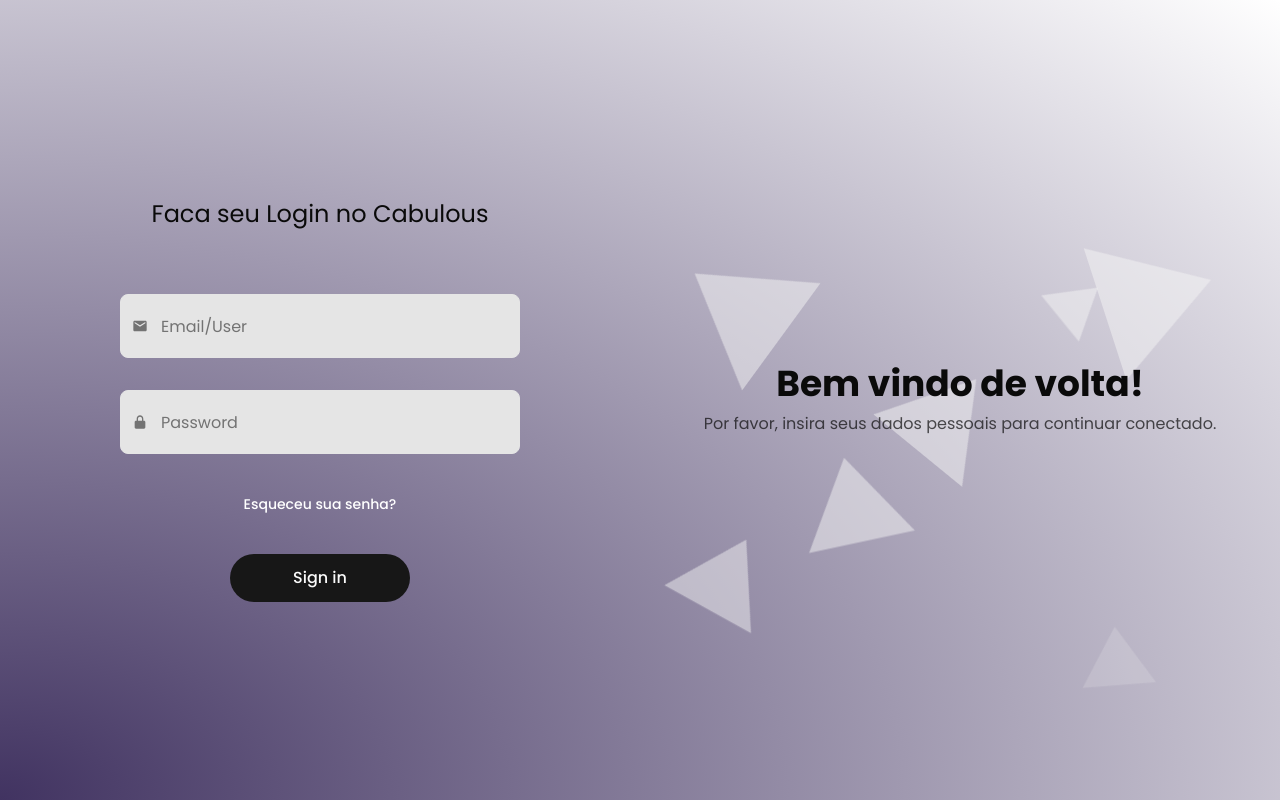
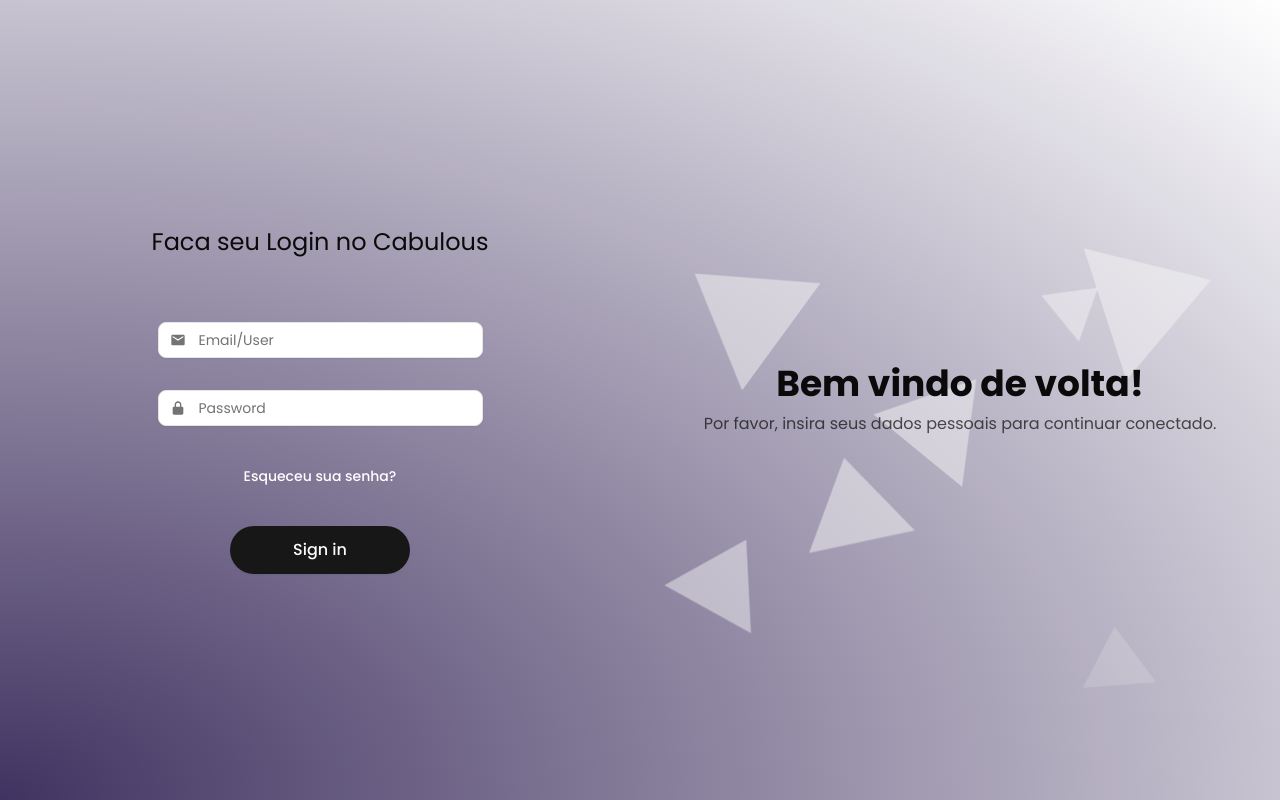
Before and after one commit to Cabulous-Corp/cabulous, a Next.js app in the folder app/web/: page /login in a window 1280 px wide. Built offline with nearby package versions, Linux system fonts and the light colour scheme.

Commit message:
fix: normalize shared shadcn primitives

```diff
--- a/app/web/components/ui/avatar.tsx
+++ b/app/web/components/ui/avatar.tsx
@@ -10,7 +10,7 @@
   return (
     <AvatarPrimitive.Root
       data-slot="avatar"
-      className={cn('relative flex size-8 shrink-0 overflow-hidden rounded-full', className)}
+      className={cn('relative flex size-8 shrink-0 overflow-hidden rounded-full bg-muted text-muted-foreground', className)}
       {...props}
     />
   )
@@ -33,7 +33,7 @@
   return (
     <AvatarPrimitive.Fallback
       data-slot="avatar-fallback"
-      className={cn('bg-muted flex size-full items-center justify-center rounded-full', className)}
+      className={cn('flex size-full items-center justify-center rounded-full bg-muted text-muted-foreground', className)}
       {...props}
     />
   )
--- a/app/web/components/ui/button.tsx
+++ b/app/web/components/ui/button.tsx
@@ -1,29 +1,28 @@
 import * as React from 'react'
+import { cva, type VariantProps } from 'class-variance-authority'
 import { Slot } from '@radix-ui/react-slot'
-import { cva, type VariantProps } from 'class-variance-authority'
 
 import { cn } from '@/utils/utils'
 
 const buttonVariants = cva(
-  "inline-flex items-center justify-center gap-2 whitespace-nowrap text-sm font-medium transition-all disabled:pointer-events-none disabled:opacity-50 [&_svg]:pointer-events-none [&_svg:not([class*='size-'])]:size-4 shrink-0 [&_svg]:shrink-0 outline-none focus-visible:ring-2 focus-visible:ring-ring focus-visible:ring-offset-2 aria-invalid:ring-destructive/20 dark:aria-invalid:ring-destructive/40 aria-invalid:border-destructive cursor-pointer",
+  'inline-flex shrink-0 items-center justify-center gap-2 whitespace-nowrap rounded-md text-sm font-medium transition-colors outline-none focus-visible:ring-2 focus-visible:ring-ring focus-visible:ring-offset-2 disabled:pointer-events-none disabled:opacity-50 [&_svg]:pointer-events-none [&_svg:not([class*="size-"])]:size-4 [&_svg]:shrink-0',
   {
     variants: {
       variant: {
-        default: 'bg-primary text-primary-foreground hover:bg-accent active:scale-[0.98]',
+        default: 'bg-primary text-primary-foreground shadow-xs hover:bg-primary/90',
         destructive:
-          'bg-destructive text-white hover:bg-destructive/90 focus-visible:ring-destructive/20 dark:focus-visible:ring-destructive/40 dark:bg-destructive active:scale-[0.98]',
-        outline:
-          'border-2 border-primary font-bold text-primary hover:bg-primary hover:text-primary-foreground active:scale-[0.98]',
-        secondary: 'bg-secondary text-secondary-foreground hover:bg-secondary/80 active:scale-[0.98]',
-        ghost: 'text-primary active:scale-[0.98] hover:bg-primary/11 transition-all',
+          'bg-destructive text-white shadow-xs hover:bg-destructive/90 focus-visible:ring-destructive/20 dark:bg-destructive/60',
+        outline: 'border border-input bg-background shadow-xs hover:bg-accent hover:text-accent-foreground',
+        secondary: 'bg-secondary text-secondary-foreground shadow-xs hover:bg-secondary/80',
+        ghost: 'hover:bg-accent hover:text-accent-foreground',
         link: 'text-primary underline-offset-4 hover:underline',
-        icebreaker: 'bg-background hover:bg-accent opacity-1',
+        icebreaker: 'bg-background text-foreground shadow-xs hover:bg-accent hover:text-accent-foreground',
       },
       size: {
         default: 'h-9 px-4 py-2 has-[>svg]:px-3',
-        sm: 'h-8 rounded-md gap-1.5 px-3 has-[>svg]:px-2.5',
-        lg: 'h-10 rounded-md px-6 has-[>svg]:px-4',
-        xl: 'h-12 rounded-lg px-8 has-[>svg]:px-8 text-base',
+        sm: 'h-8 rounded-md px-3 text-xs has-[>svg]:px-2.5',
+        lg: 'h-10 rounded-md px-8 has-[>svg]:px-4',
+        xl: 'h-12 rounded-lg px-8 text-base',
         icon: 'size-9',
         'icon-sm': 'size-8',
         'icon-lg': 'size-10',
@@ -33,13 +32,13 @@
       variant: 'default',
       size: 'default',
     },
-  },
+  }
 )
 
 function Button({
   className,
-  variant,
-  size,
+  variant = "default",
+  size = "default",
   asChild = false,
   ...props
 }: React.ComponentProps<'button'> &
@@ -48,7 +47,13 @@
   }) {
   const Comp = asChild ? Slot : 'button'
 
-  return <Comp data-slot="button" className={cn(buttonVariants({ variant, size, className }))} {...props} />
+  return (
+    <Comp
+      data-slot="button"
+      className={cn(buttonVariants({ variant, size, className }))}
+      {...props}
+    />
+  )
 }
 
 export { Button, buttonVariants }
--- a/app/web/components/ui/card.tsx
+++ b/app/web/components/ui/card.tsx
@@ -7,7 +7,7 @@
     <div
       data-slot="card"
       className={cn(
-        'bg-card text-card-foreground flex flex-col gap-4 rounded-xl border border-border py-4 ',
+        'bg-card text-card-foreground flex flex-col gap-6 rounded-xl border py-6 shadow-sm',
         className,
       )}
       {...props}
@@ -32,7 +32,7 @@
   return (
     <div
       data-slot="card-title"
-      className={cn('font-heading text-primary tracking-tight font-semibold! flex items-center text-lg', className)}
+      className={cn('leading-none font-semibold tracking-tight', className)}
       {...props}
     />
   )
@@ -53,7 +53,7 @@
 }
 
 function CardContent({ className, ...props }: React.ComponentProps<'div'>) {
-  return <div data-slot="card-content" className={cn('px-4', className)} {...props} />
+  return <div data-slot="card-content" className={cn('px-6', className)} {...props} />
 }
 
 function CardFooter({ className, ...props }: React.ComponentProps<'div'>) {
--- a/app/web/components/ui/input.tsx
+++ b/app/web/components/ui/input.tsx
@@ -13,10 +13,10 @@
   const isInvalid = error || props['aria-invalid'] === true || props['aria-invalid'] === 'true'
 
   return (
-    <div className="flex flex-col gap-2 w-full">
+    <div className="flex w-full flex-col gap-1.5">
       <div className="relative w-full">
         {startAdornment && (
-          <div className="absolute left-3 top-1/2 -translate-y-1/2 text-muted-foreground pointer-events-none">
+          <div className="pointer-events-none absolute top-1/2 left-3 -translate-y-1/2 text-muted-foreground">
             {startAdornment}
           </div>
         )}
@@ -25,35 +25,28 @@
           data-slot="input"
           aria-invalid={isInvalid ? true : undefined}
           minLength={type === 'password' ? 8 : undefined}
-          required={(type === 'password' || type === 'email' ? true : false)}
+          required={type === 'password' || type === 'email' ? true : undefined}
           className={cn(
-            // Base styles
-            "h-16 w-100 min-w-0 px-4 rounded-md bg-input",
-            'text-base transition-all outline-none border border-input hover:border-purple-500',
-            // Typography & Selection
-            'file:text-foreground placeholder:text-muted-foreground selection:bg-primary selection:text-primary-foreground',
-            // File input specific
-            'file:inline-flex file:h-7 file:border-0 file:bg-transparent file:text-sm file:font-medium',
-            // Interaction states
+            'flex h-9 w-full min-w-0 rounded-md border border-input bg-background px-3 py-1 text-base shadow-xs transition-colors outline-none md:text-sm',
+            'file:border-0 file:bg-transparent file:text-sm file:font-medium file:text-foreground',
+            'placeholder:text-muted-foreground selection:bg-primary selection:text-primary-foreground',
             'disabled:pointer-events-none disabled:cursor-not-allowed disabled:opacity-50',
-            'focus-within:ring-2 focus-within:ring-accent  focus-within:border-accent',
-            'hover:ring-2 hover:ring-accent user-invalid:ring-2 user-invalid:ring-red-500',
-            // Validation states
-            'aria-invalid:border-destructive aria-invalid:ring-destructive dark:aria-invalid:ring-destructive',
+            'focus-visible:border-ring focus-visible:ring-3 focus-visible:ring-ring/50',
+            'aria-invalid:border-destructive aria-invalid:ring-3 aria-invalid:ring-destructive/20 dark:aria-invalid:ring-destructive/40',
             startAdornment && 'pl-10',
-            isInvalid && 'pr-12',
+            isInvalid && 'pr-10',
             className,
           )}
           {...props}
         />
         {isInvalid && (
           <AlertCircle
-            className="absolute top-1/2 -translate-y-1/2 right-5 w-5 h-5 text-destructive pointer-events-none"
+            className="pointer-events-none absolute top-1/2 right-3 size-4 -translate-y-1/2 text-destructive"
             aria-hidden="true"
           />
         )}
       </div>
-      {error && <p className="text-xs text-destructive font-medium pl-4">{error}</p>}
+      {error && <p className="pl-1 text-xs font-medium text-destructive">{error}</p>}
     </div>
   )
 }
```
Also changed, not shown: app/web/components/ui/textarea.tsx (+7 -12 lines).
